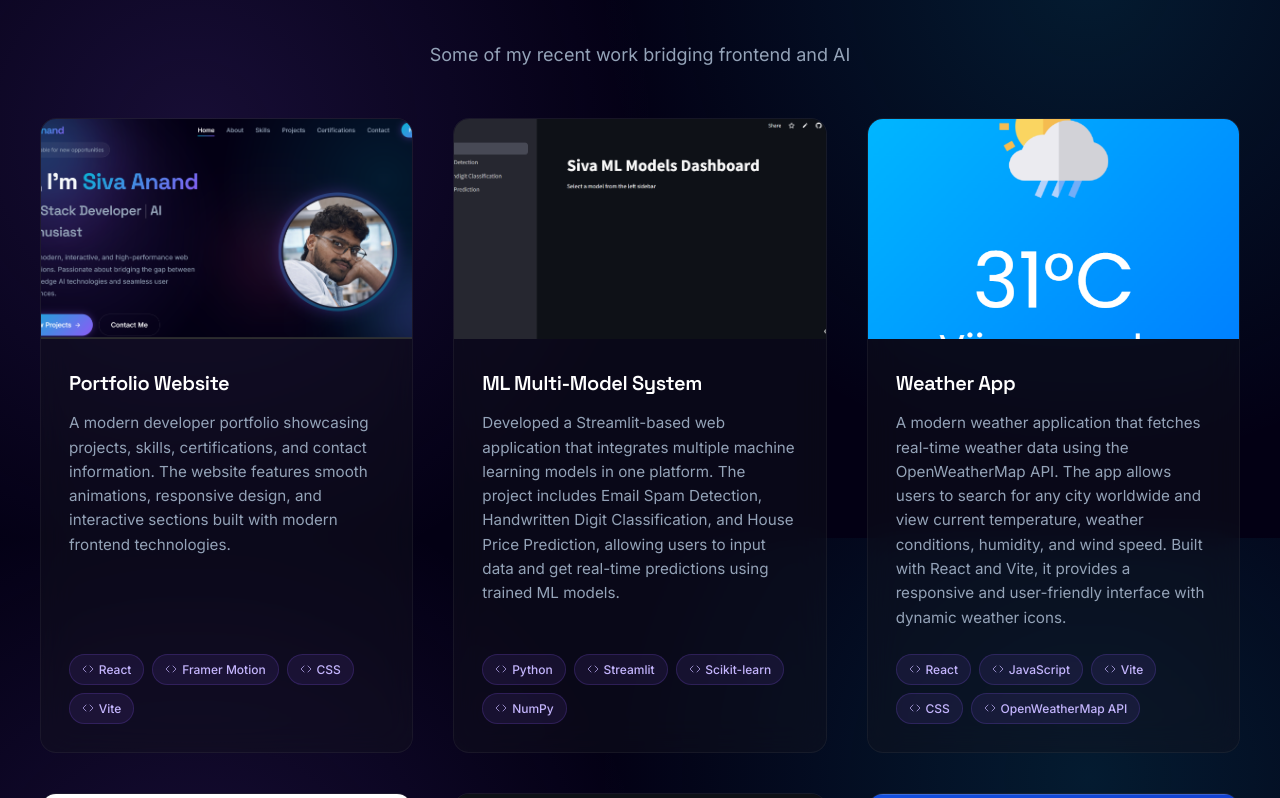
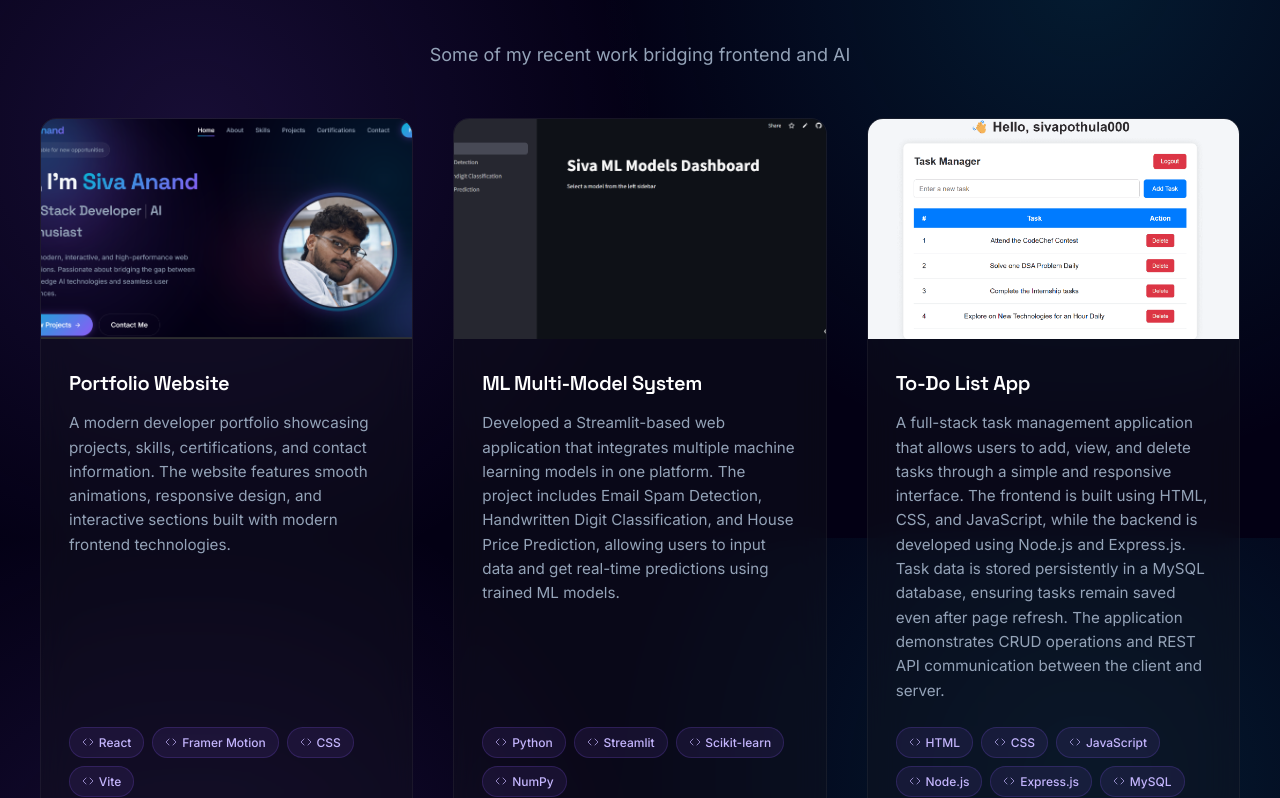
Before and after one commit to sivapothula000/portfolio, a React (Vite) app: page / in a window 1280 px wide. Shown: the part 2662-3460 px from the top of the page. Built offline with nearby package versions, Linux system fonts and the light colour scheme.

Commit message:
To-Do Project is updated

```diff
--- a/src/components/Projects.jsx
+++ b/src/components/Projects.jsx
@@ -30,6 +30,14 @@ const projectsData = [
     demo: 'https://siva-dl-models.streamlit.app/'
   },
   {
+  title: 'To-Do List App',
+  description: 'A full-stack task management application that allows users to add, view, and delete tasks through a simple and responsive interface. The frontend is built using HTML, CSS, and JavaScript, while the backend is developed using Node.js and Express.js. Task data is stored persistently in a MySQL database, ensuring tasks remain saved even after page refresh. The application demonstrates CRUD operations and REST API communication between the client and server.',
+  image: toDoImg,
+  tech: ['HTML', 'CSS', 'JavaScript', 'Node.js', 'Express.js', 'MySQL'],
+  github: 'https://github.com/sivapothula000/To_Do_List_User_separated_MogoDB.git',
+  demo: 'https://task-manager-siva.vercel.app/login.html'
+},
+  {
     title: 'Weather App',
     description: 'A modern weather application that fetches real-time weather data using the OpenWeatherMap API. The app allows users to search for any city worldwide and view current temperature, weather conditions, humidity, and wind speed. Built with React and Vite, it provides a responsive and user-friendly interface with dynamic weather icons.',
     image: weatherImg,
@@ -37,14 +45,7 @@ const projectsData = [
     github: 'https://github.com/sivapothula000/Weather-App.git',
     demo: 'https://weather-app-seven-bay-68.vercel.app/'
   },
-  {
-  title: 'To-Do List App',
-  description: 'A full-stack task management application that allows users to add, view, and delete tasks through a simple and responsive interface. The frontend is built using HTML, CSS, and JavaScript, while the backend is developed using Node.js and Express.js. Task data is stored persistently in a MySQL database, ensuring tasks remain saved even after page refresh. The application demonstrates CRUD operations and REST API communication between the client and server.',
-  image: toDoImg,
-  tech: ['HTML', 'CSS', 'JavaScript', 'Node.js', 'Express.js', 'MySQL'],
-  github: 'https://github.com/sivapothula000/To-Do_list.git',
-  demo: null
-},
+
 {
     title: 'Stock Market Price Prediction',
     description: 'A machine learning application that predicts future stock prices using an LSTM neural network. The system fetches historical stock data from Yahoo Finance, preprocesses it using MinMaxScaler, and forecasts future trends with deep learning. It also includes a Tkinter GUI for selecting companies, viewing current prices, and visualizing predicted stock trends.',
```
Also changed, not shown: src/assets/ToDoList.png.
